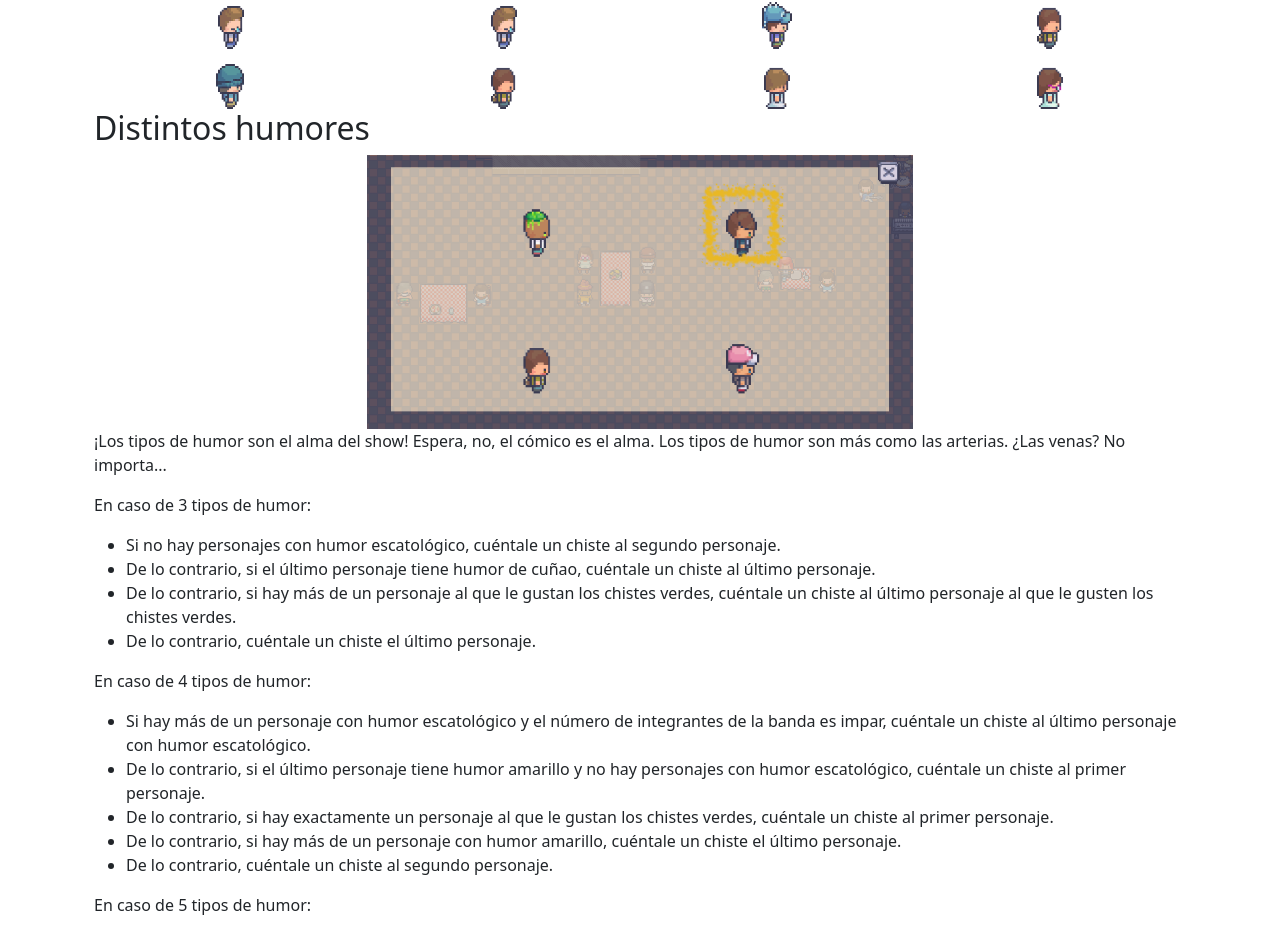
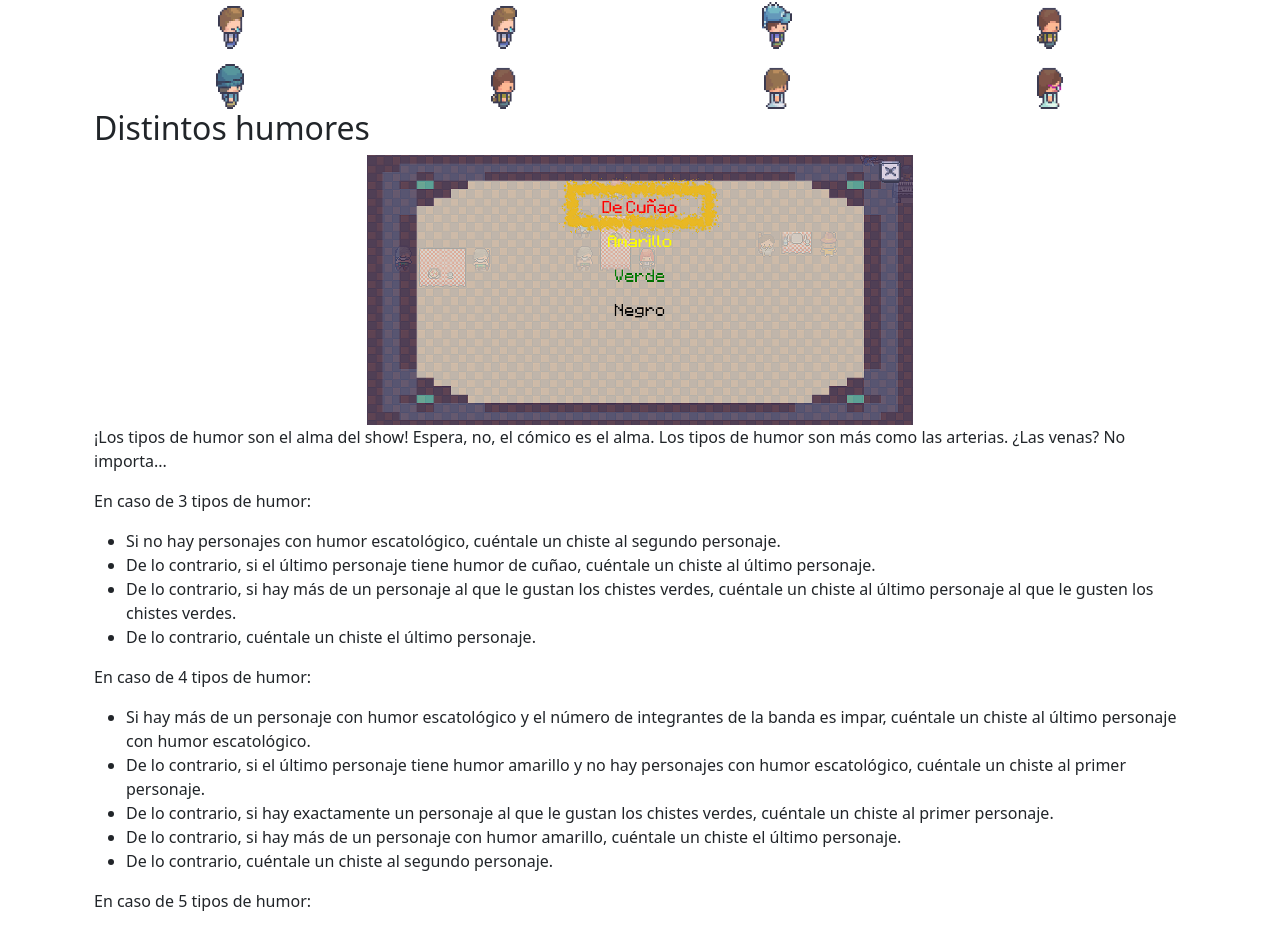
Before and after one commit to cleongh/thenewkindofcomedy, a website built with Parcel: page thebook/index.html in a window 1280 px wide. Shown: the part 1023-1949 px from the top of the page. Built offline with nearby package versions, Linux system fonts and the light colour scheme.

Commit message:
Imagen de tipos de humor en el manual

```diff
--- a/thebook/index.html
+++ b/thebook/index.html
@@ -91,7 +91,7 @@
       <section class="container">
         <h2>Distintos humores</h2>
         <div class="col-6 offset-3">
-          <img class="img-fluid escena" src="./img/riete-de.png" alt="Escena de Distintos humores">
+          <img class="img-fluid escena" src="./img/tipos-de-humor.png" alt="Escena de Distintos humores">
         </div>
             <p>
               ¡Los tipos de humor son el alma del show! Espera, no, el cómico es el
```
Also changed, not shown: thebook/img/tipos-de-humor.png (added).
